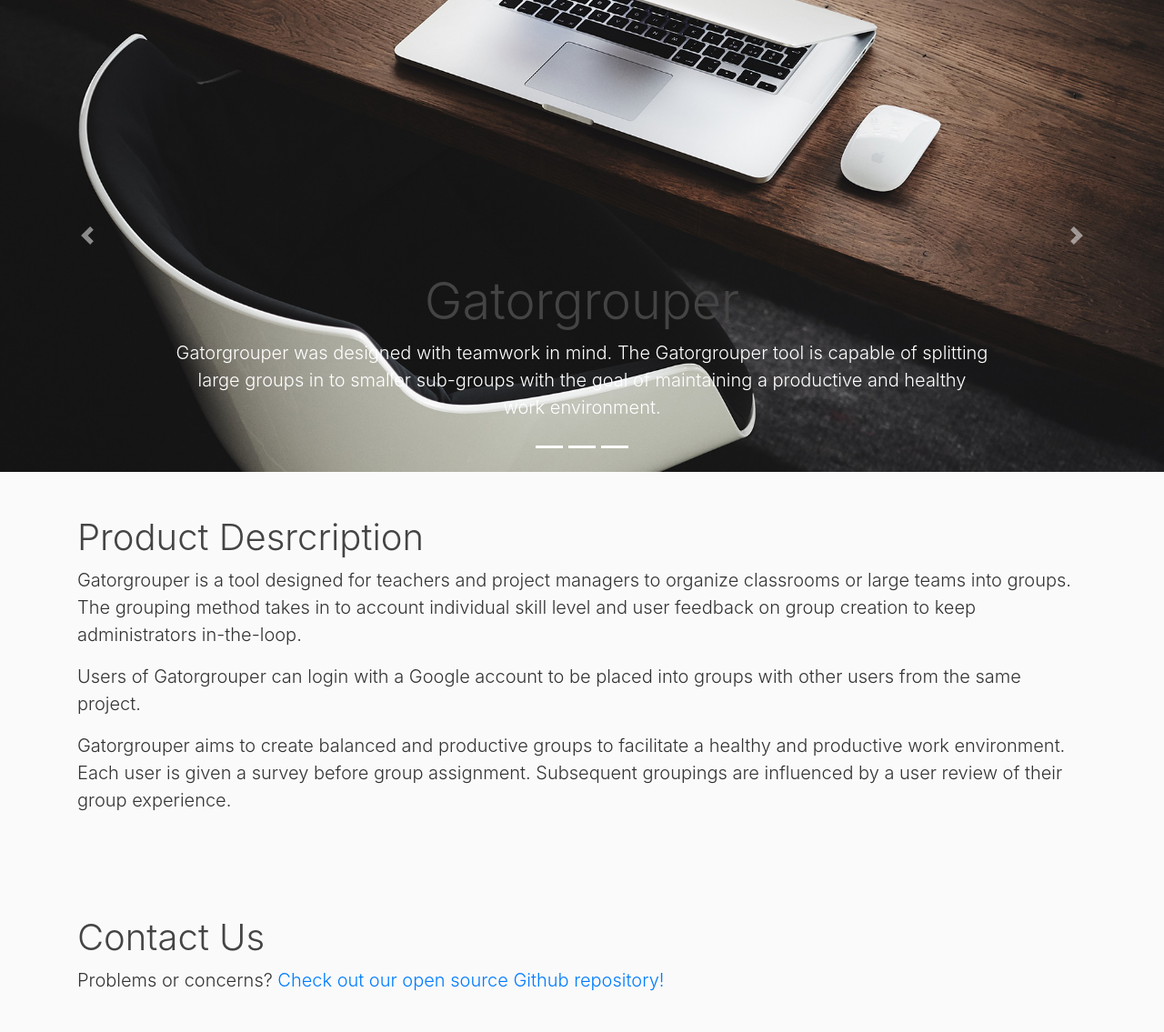
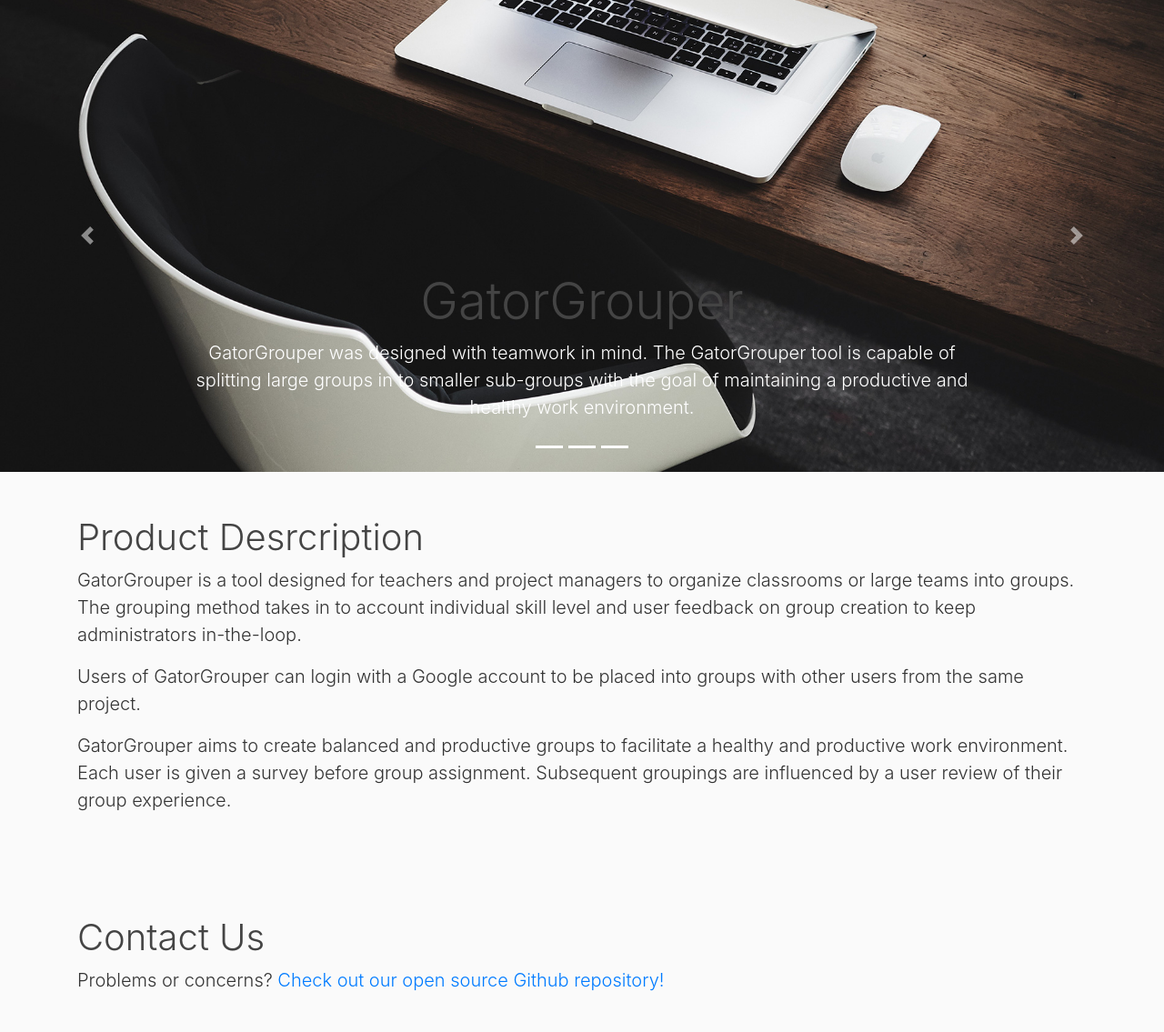
Before and after one commit to GatorIncubator/gatorgrouper, a Django app: page / in a window 1280 px wide. Shown: the part 147-1282 px from the top of the page at 91% size. Run offline with Django 3.2, Linux system fonts and the light colour scheme; some libraries are stand-ins or nearby versions.

Commit message:
changed capitalization of GatorGrouper on homepage

```diff
--- a/gatorgrouper/templates/gatorgrouper/home.html
+++ b/gatorgrouper/templates/gatorgrouper/home.html
@@ -12,15 +12,15 @@
       <!-- Slide One -->
       <div class="carousel-item active" style="background-image: url('static/gatorgrouper/images/GGbackground.jpg')">
         <div class="carousel-caption d-none d-md-block">
-          <h3 class="display-4">Gatorgrouper</h3>
-          <p class="lead">Gatorgrouper was designed with teamwork in mind. The Gatorgrouper tool is capable of splitting large groups in to smaller sub-groups with the goal of maintaining a productive and healthy work environment.</p>
+          <h3 class="display-4">GatorGrouper</h3>
+          <p class="lead">GatorGrouper was designed with teamwork in mind. The GatorGrouper tool is capable of splitting large groups in to smaller sub-groups with the goal of maintaining a productive and healthy work environment.</p>
         </div>
       </div>
       <!-- Slide Two -->
       <div class="carousel-item" style="background-image: url('static/gatorgrouper/images/Allegheny.jpg')">
         <div class="carousel-caption d-none d-md-block">
           <h3 class="display-4">Developer Story</h3>
-          <p class="lead">We on the Gatorgrouper team are committed to making the school and workplace a more healthy and productive work environment.</p>
+          <p class="lead">We on the GatorGrouper team are committed to making the school and workplace a more healthy and productive work environment.</p>
         </div>
       </div>
       <!-- Slide Three  -->
@@ -45,15 +45,15 @@
     <div class="container">
       <h1 class="font-weight-light">Product Desrcription</h1>
 
-      <p class="lead">Gatorgrouper is a tool designed for teachers and project managers
+      <p class="lead">GatorGrouper is a tool designed for teachers and project managers
       to organize classrooms or large teams into groups. The grouping method takes in to
       account individual skill level and user feedback on group creation to keep administrators
       in-the-loop.</p>
 
-      <p class="lead"> Users of Gatorgrouper can login with a Google account to be placed
+      <p class="lead"> Users of GatorGrouper can login with a Google account to be placed
       into groups with other users from the same project.</p>
 
-      <p class="lead">Gatorgrouper aims to create balanced and productive groups to
+      <p class="lead">GatorGrouper aims to create balanced and productive groups to
       facilitate a healthy and productive work environment. Each user is given a survey
       before group assignment. Subsequent groupings are influenced by a user review of
       their group experience.</p>
```
